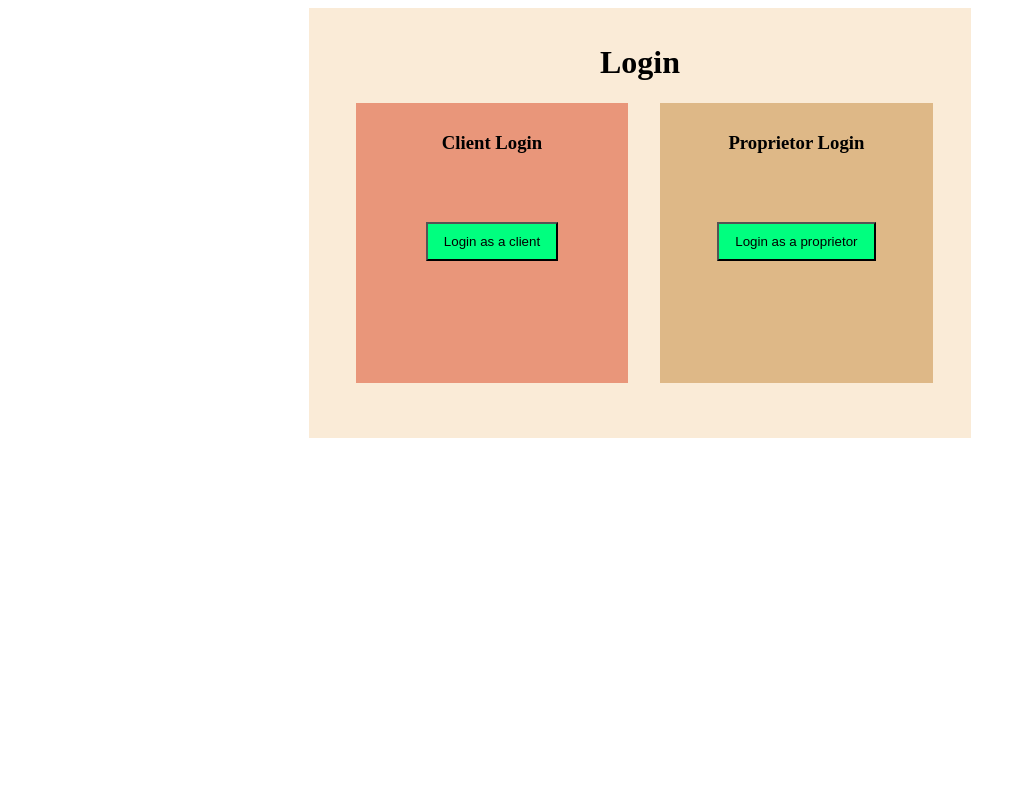
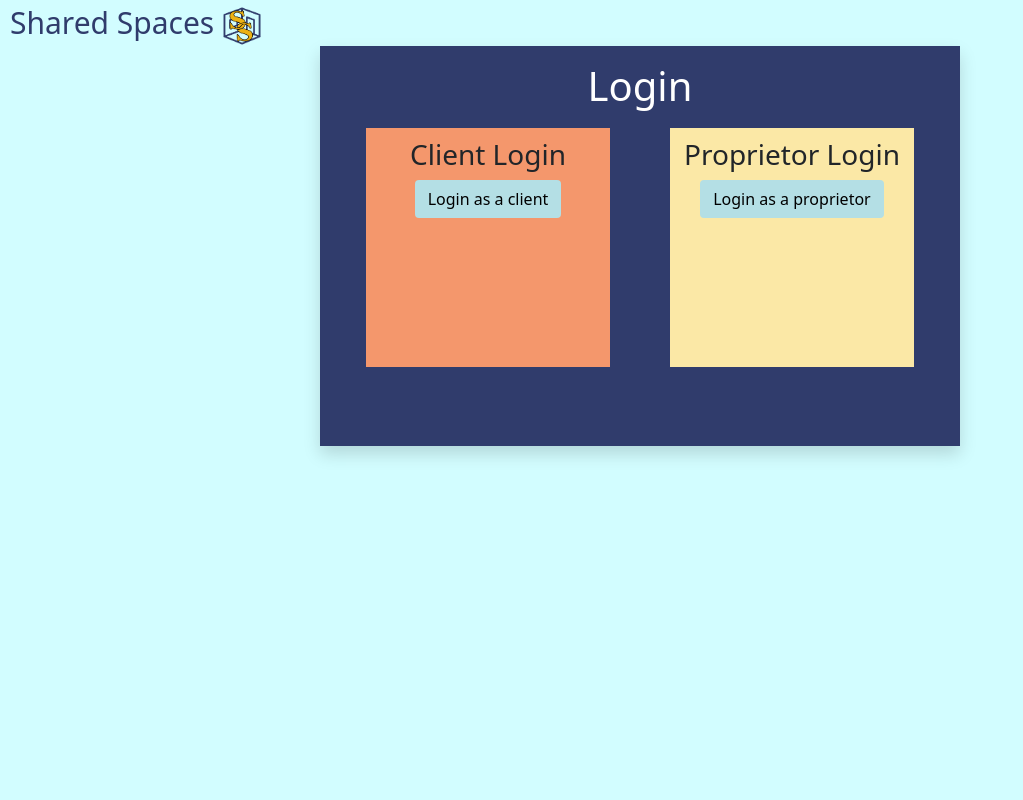
Before and after one commit to sad-cow-png/Shared-Spaces, a Django app: page /login/ in a window 1280 px wide. Shown: the whole page, without its empty margins (0-1023 px from the left). Run offline with Django 3.2, Linux system fonts and the light colour scheme.

Commit message:
Updated logo, styled pages with common theme, login page will be modified.

```diff
--- /dev/null
+++ b/sadcowpng/sharedspaces/static/main_pages.css
@@ -0,0 +1,167 @@
+    .shadow {
+        background-color: #303C6C;
+        text-align: center;
+        padding: 15px;
+        margin: auto;
+        width: 50%;
+        height: 400px;
+    }
+
+    .float-c {
+        background-color: #F4976C;
+        text-align: center;
+        float: left;
+        margin-left: 5%;
+        margin-top: 10px;
+        padding: 10px;
+        width: 40%;
+        height: 65%;
+    }
+
+    .float-p {
+        background-color: #FBE8A6;
+        text-align: center;
+        float: left;
+        margin-left: 10%;
+        margin-top: 10px;
+        padding: 10px;
+        width: 40%;
+        height: 65%;
+    }
+
+
+    /* submit, signup buttons */
+    .btn {
+        background-color: #B4DFE5;
+        color: black;
+    }
+
+    .btn:hover {
+        background-color: #D2FDFF;
+    }
+
+    #btn-c {
+       /* margin-top: 35px; */
+        margin-top: 15%
+    }
+
+    #btn-p {
+      /*  margin-top: 10px; */
+        margin-top: 5%;
+    }
+    /* submit, signup buttons */
+
+
+    h1 {
+        color: white;
+    }
+
+
+    /* logo */
+    .navbar-brand{
+        padding: 10px;
+        font-size: 30px;
+        color: #F4976C;
+    }
+
+    .navbar-brand:hover {
+        color: #303C6C;
+    }
+    /* logo */
+
+
+    body {
+        overflow: hidden;
+        background-color: #D2FDFF ;
+    }
+
+    #pr_signup{
+        width: 60%;
+        height: 550px;
+    }
+
+    h2 {
+        text-align: center;
+        color: white;
+    }
+
+
+    /* client/proprietor signup pages */
+    table{
+        color: #F4976C;
+        margin-top: 20px;
+        border-spacing: 15px;
+        border-color: #F4976C;
+    }
+
+    th, td {
+        vertical-align: top;
+        padding: 15px;
+    }
+
+    p{
+        color: #F4976C;
+        padding: 5px;
+    }
+
+    #form{
+        margin-top: 10px;
+        align-content: center;
+    }
+    /* client/proprietor signup pages */
+
+
+    /* account description */
+    #description{
+        color: black;
+    }
+
+
+    /* login page */
+    #pr_login{
+        background-color: #303C6C;
+        width: 500px;
+        height: 500px;
+        padding: 20px;
+    }
+
+     #pr_login_btn{
+         background-color: #F4976C;
+         color: white;
+     }
+    /* login page */
+
+
+     /* logout page */
+    #logout_container {
+        background-color: #D2FDFF;
+        margin-top: -100px;
+        width: 100%;
+        height: 100%;
+    }
+
+     #logout_box {
+        font-size: large;
+        background-color: #B4DFE5;
+        width: 60%;
+        height: 60%;
+    }
+
+    #login_btn {
+        background-color: #F4976C;
+        color: white;
+    }
+
+    #home_btn {
+        background-color: #303C6C;
+        color: white;
+    }
+
+    #logout_text {
+        font-size: 30px;
+    }
+
+    ul {
+        list-style-type: none;
+    }
+    /* logout page */
--- a/sadcowpng/sharedspaces/templates/sharedspaces/account_header.html
+++ b/sadcowpng/sharedspaces/templates/sharedspaces/account_header.html
@@ -15,7 +15,7 @@
         <link rel="stylesheet" type="text/css" href="{% static 'header.css' %}">
 
         <!-- favicon -->
-        <link rel="shortcut icon" type="image/png" href="{% static 'logo2-linked.png' %}"/>
+        <link rel="shortcut icon" type="image/png" href="{% static 'logo2-dark.png' %}"/>
 
     </head>
 
@@ -25,7 +25,7 @@
         <nav class="navbar navbar-expand-sm navbar-dark">
             <a class="navbar-brand" href="{% url 'index' %}">
                 Shared Spaces
-                <img src="{% static 'logo2-linked.png' %}" width="30" height="30" alt="">
+                <img src="{% static 'logo2-dark.png' %}" width="30" height="30" alt="">
             </a>
 
             {% if user.is_authenticated and user.is_proprietor %}
--- a/sadcowpng/sharedspaces/templates/sharedspaces/login.html
+++ b/sadcowpng/sharedspaces/templates/sharedspaces/login.html
@@ -1,21 +1,37 @@
 {% load static %}
-<link rel="stylesheet" type="text/css" href="{% static 'signup.css' %}">
 
 <!DOCTYPE html>
 <html lang="en">
     <head>
         <meta charset="UTF-8">
         <title>Login</title>
+
+        <!-- Bootstrap CSS -->
+        <link crossorigin="anonymous"
+              href="https://cdn.jsdelivr.net/npm/bootstrap@5.0.0-beta3/dist/css/bootstrap.min.css"
+              integrity="sha384-eOJMYsd53ii+scO/bJGFsiCZc+5NDVN2yr8+0RDqr0Ql0h+rP48ckxlpbzKgwra6"
+              rel="stylesheet">
+
+        <link rel="stylesheet" type="text/css" href="{% static 'main_pages.css' %}">
+
+        <!-- favicon -->
+        <link rel="shortcut icon" type="image/png" href="{% static 'logo2-dark.png' %}"/>
+
     </head>
     <body>
 
-<div class="container">
+        <a class='navbar-brand' href="{% url 'index' %}">
+            Shared Spaces
+            <img src="{% static 'logo2-dark.png' %}" width="40" height="40" alt="">
+        </a>
+
+        <div class="shadow p-3">
             <h1> Login </h1>
             <div class="float-c">
                 <h3>Client Login</h3>
 
                 <a href="#">
-            <button class="btn success">Login as a client </button>
+                <button class="btn">Login as a client </button>
                 </a>
             </div>
 
@@ -23,11 +39,10 @@
                 <h3>Proprietor Login</h3>
 
                 <a href="{% url 'proprietor_login' %}">
-            <button class="btn success">Login as a proprietor</button>
+                <button class="btn">Login as a proprietor</button>
                 </a>
             </div>
         </div>
 
-
     </body>
 </html>
```
Also changed, not shown: sadcowpng/sharedspaces/templates/sharedspaces/client_sign_up.html (+25 -2 lines), sadcowpng/sharedspaces/templates/sharedspaces/logout.html (+13 -59 lines), sadcowpng/sharedspaces/templates/sharedspaces/proprietor_login.html (+30 -8 lines), sadcowpng/sharedspaces/templates/sharedspaces/proprietor_signup.html (+21 -5 lines), sadcowpng/sharedspaces/templates/sharedspaces/signup.html (+22 -8 lines), sadcowpng/sharedspaces/static/logo2-dark.png (added). Lines whose indentation alone changed are shown as unchanged.
